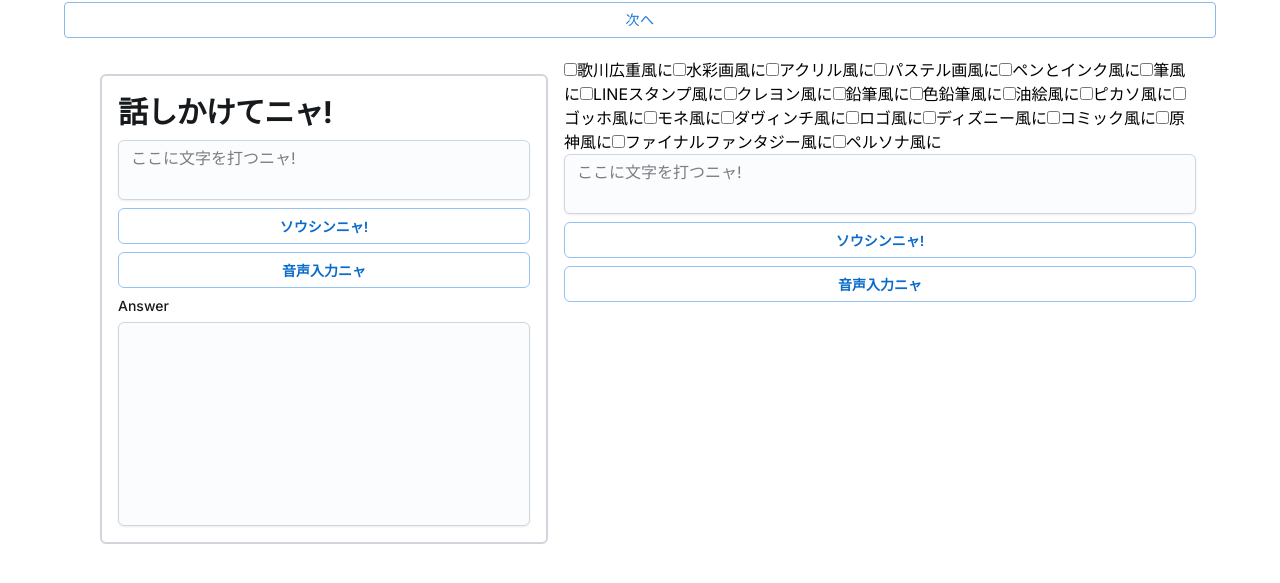
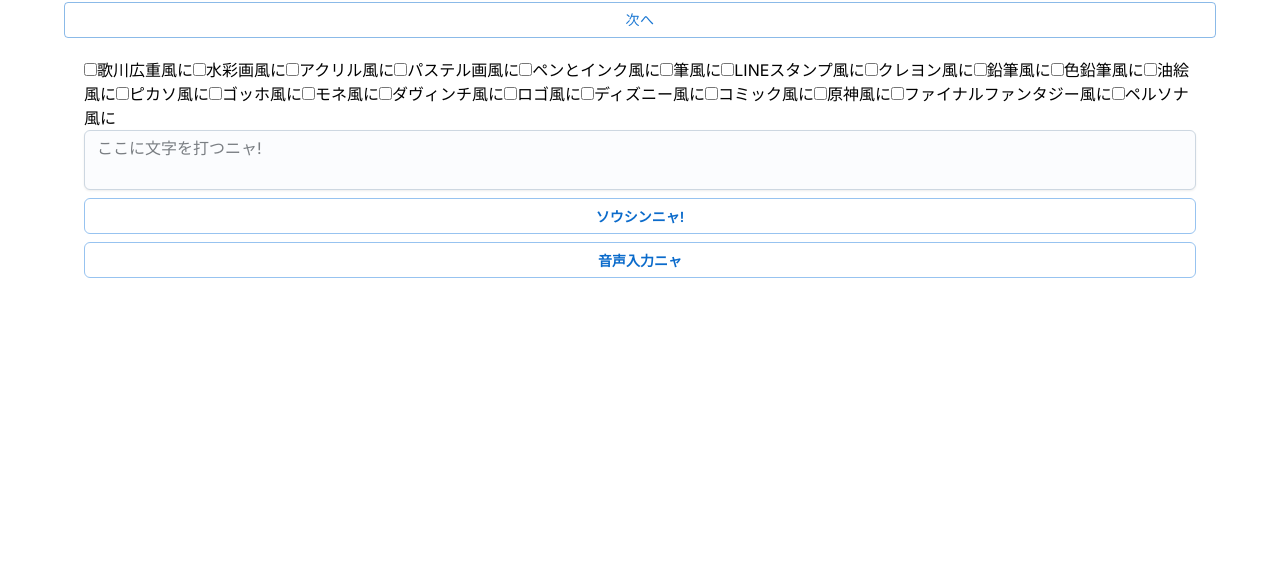
Before and after one commit to gadname/AI_coten, a Next.js app in the folder front/: page /form in a window 1280 px wide. Shown: the part 331-914 px from the top of the page. Built offline with nearby package versions, Linux system fonts and the light colour scheme; no server answers.

Commit message:
Lintチェック修正

```diff
--- a/front/package.json
+++ b/front/package.json
@@ -14,7 +14,7 @@
     "@emotion/styled": "^11.11.0",
     "@headlessui/react": "^1.7.18",
     "@hookform/resolvers": "^3.3.4",
-    "@mui/icons-material": "^5.15.3",
+    "@mui/icons-material": "^5.15.9",
     "@mui/joy": "^5.0.0-beta.16",
     "@mui/material": "^5.15.6",
     "@nextui-org/react": "^2.2.9",
--- a/front/src/app/components/HomePage.tsx
+++ b/front/src/app/components/HomePage.tsx
@@ -10,6 +10,7 @@ import { getSession } from 'next-auth/react';
 
 interface CustomSession extends Session {
     user_id: string;
+    accessToken: string;
   }
 export default function HomePage() {
   const { data: session } = useSession();//sessionの状態を取得
@@ -101,7 +102,7 @@ const updateImageUrl = (imageKey: keyof typeof imageUrls, newUrl: string) => {
         method: 'POST',
         headers: {
           'Content-Type': 'application/json',
-          'Authorization': `Bearer ${session.accessToken}`,
+          'Authorization': `Bearer ${(session as CustomSession).accessToken}`,
           'UserId': (session as CustomSession).user_id,
         },
         body: JSON.stringify(requestBody)
@@ -127,7 +128,7 @@ useEffect(() => {
           method: 'GET',
           headers: {
             'Content-Type': 'application/json',
-            'Authorization': `Bearer ${session.accessToken}`,
+            'Authorization': `Bearer ${(session as CustomSession).accessToken}`,
           },
         });
 
@@ -180,11 +181,14 @@ useEffect(() => {
               ))}
 
             </ImageUploadModal>
+
           )}
 
         </>
+
       )}
       <App images={images} onShowModal={showModal} onHideModal={hideModal} isModalVisible={isModalVisible}/>
+
     </div>
   );
 }
--- a/front/src/app/components/Robot.tsx
+++ b/front/src/app/components/Robot.tsx
@@ -106,9 +106,9 @@ const Robot = () => {
             {/* アニメーションが表示される */}
           </p>
           <ul>
-          {isTypingSecond && !isTypingThird  && (
+          {/* {isTypingSecond && !isTypingThird  && (
             <HomeTemplate />
-            )}
+            )} */}
             <li>
               <Link href="/three">
               <a></a> {/* next/linkを使用 */}
--- a/front/src/app/components/molecules/TextPromptForm.tsx
+++ b/front/src/app/components/molecules/TextPromptForm.tsx
@@ -3,6 +3,17 @@ import React, { FC, useState, useEffect } from "react";
 import { FormControl, Button } from "@mui/joy";
 import { SubmitHandler, useForm, Controller } from "react-hook-form";
 import { Textarea } from "@mui/joy";
+
+interface SpeechRecognitionEvent {
+  results: SpeechRecognitionResultList;
+  // Add other properties as needed
+}
+
+declare global {
+  interface Window {
+    webkitSpeechRecognition: any;
+  }
+}
 
 export type TextPromptFormProps = {
   onSubmit: SubmitHandler<TextPromptFormInputs>;
@@ -34,7 +45,7 @@ export const TextPromptForm: FC<TextPromptFormProps> = ({ onSubmit, isExecuting,
 
       setIsListening(true);
 
-      recognition.onresult = (event) => {
+      recognition.onresult = (event: SpeechRecognitionEvent) => {
         const transcript = Array.from(event.results)
           .map((result) => result[0])
           .map((result) => result.transcript)
@@ -49,8 +60,8 @@ export const TextPromptForm: FC<TextPromptFormProps> = ({ onSubmit, isExecuting,
         handleSubmit(onSubmit)(); // handleSubmitを呼び出してonSubmitをトリガー
       };
 
-      recognition.onerror = (event) => {
-        console.error('Speech recognition error', event.error);
+      recognition.onerror = (event: Event) => {
+        console.error('Speech recognition error', (event as any).error);
         setIsListening(false);
       };
     } else {
--- a/front/src/app/components/organisms/GptV3_5TurboInterface.tsx
+++ b/front/src/app/components/organisms/GptV3_5TurboInterface.tsx
@@ -11,6 +11,17 @@ interface GptV3_5TurboInterfaceProps {
   setGptOutput: (output: string) => void;
 }
 
+interface SpeechRecognitionEvent {
+  results: SpeechRecognitionResultList;
+  // Add other properties as needed
+}
+
+declare global {
+    interface Window {
+      SpeechRecognition: any;
+    }
+  }
+
 export const GptV3_5TurboInterface: FC<GptV3_5TurboInterfaceProps> = ({ setGptOutput }) => {
   const [answer, setAnswer] = useState<string>("");
   const [isExecuting, setIsExecuting] = useState<boolean>(false);
@@ -23,7 +34,7 @@ export const GptV3_5TurboInterface: FC<GptV3_5TurboInterfaceProps> = ({ setGptOu
 
     let finalTranscript = ''; // 最終的なテキストを格納する変数
 
-    recognition.onresult = (event) => {
+    recognition.onresult = (event: SpeechRecognitionEvent) => {
       const speechToText = event.results[0][0].transcript;
       finalTranscript += speechToText; // 最終的なテキストに追加
     };
--- a/front/src/app/components/templates/HomeTemplate.tsx
+++ b/front/src/app/components/templates/HomeTemplate.tsx
@@ -1,6 +1,6 @@
 import React, { useState } from "react";
 import { DallE3Interface } from "../../components/organisms/DallEV3_Interface";
-import { GptV3_5TurboInterface } from "../../components/organisms/GptV3_5TurboInterface";
+// import { GptV3_5TurboInterface } from "../../components/organisms/GptV3_5TurboInterface";
 import { FC } from "react";
 
 export const HomeTemplate: FC = () => {
@@ -10,7 +10,7 @@ export const HomeTemplate: FC = () => {
   return (
     <main className="w-auto h-screen p-5">
       <div className="flex justify-center w-full">
-        <GptV3_5TurboInterface setGptOutput={setGptOutput} />
+        {/* <GptV3_5TurboInterface setGptOutput={setGptOutput} /> */}
         <DallE3Interface gptOutput={gptOutput} />
       </div>
     </main>
```
Also changed, not shown: 2 other files (tests, documents, lock files or other folders).
